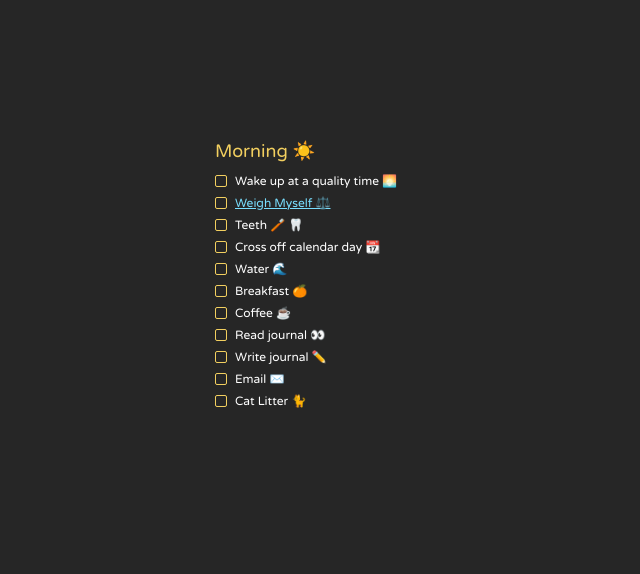
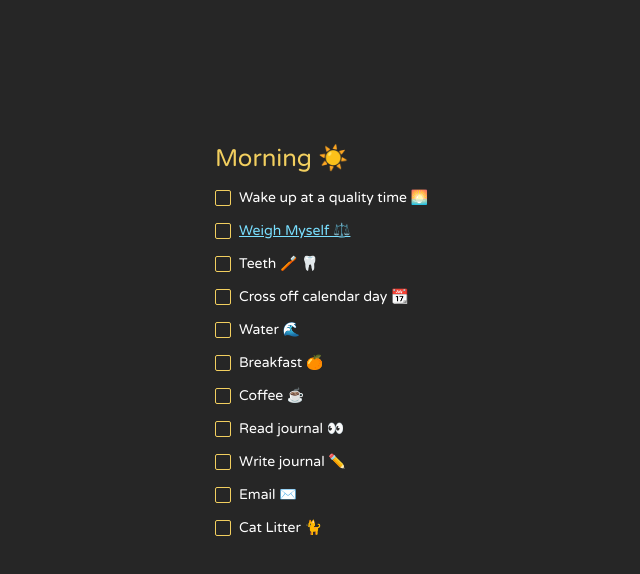
Before and after one commit to joshclyde/daily-habits, a website with bundled scripts: page public/index.html in a window 1280 px wide. Shown: the whole page, without its empty margins (297-937 px from the left). Built offline with nearby package versions, Linux system fonts and the light colour scheme.

Commit message:
Increase size of fonts, size of checkbox and spacing between checkboxes

```diff
--- a/public/styles.css
+++ b/public/styles.css
@@ -14,7 +14,7 @@ a {
 
 h1 {
   color: #f2cf5f;
-  font-size: 18px;
+  font-size: 24px;
 }
 
 a {
@@ -23,7 +23,7 @@ a {
 
 label {
   color: #ffffff;
-  font-size: 12px;
+  font-size: 14px;
 }
 
 input[type="checkbox"] {
@@ -32,8 +32,8 @@ input[type="checkbox"] {
   appearance: none;
   margin: 0;
 
-  width: 12px;
-  height: 12px;
+  width: 16px;
+  height: 16px;
   box-sizing: border-box;
   border-radius: 2px;
 
@@ -61,7 +61,7 @@ input[type="checkbox"]:checked + label {
 #list-of-habits {
   display: flex;
   flex-direction: column;
-  gap: 8px;
+  gap: 16px;
 }
 
 .checkbox-container {
```
